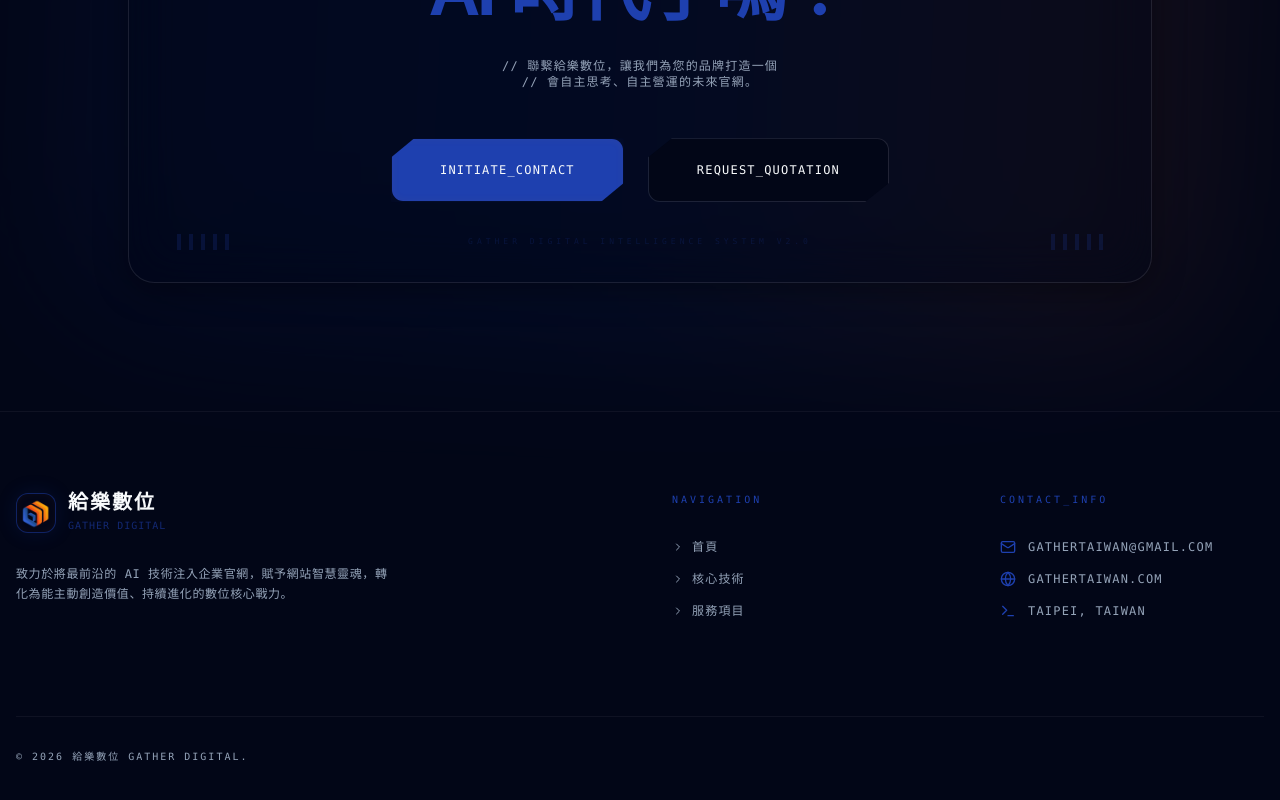
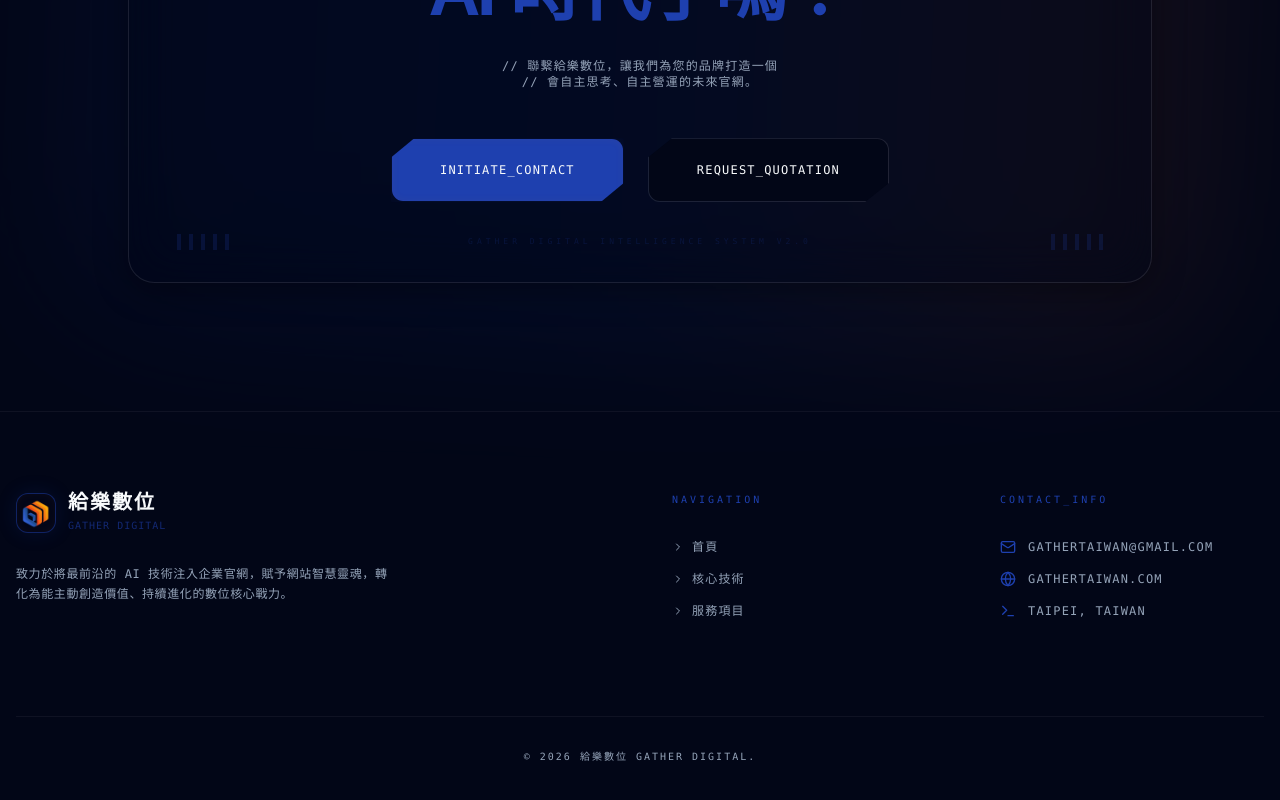
Before and after one commit to Gathertaiwan-Group/gather-next, a React (Vite) app: page / in a window 1280 px wide. Shown: the part 2715-3515 px from the top of the page. Built offline with nearby package versions, Linux system fonts and the light colour scheme.

Commit message:
chore(footer): remove System_Status indicator and center copyright

```diff
--- a/src/App.tsx
+++ b/src/App.tsx
@@ -525,7 +525,7 @@ const Footer = () => {
             </ul>
           </div>
         </div>
-        <div className="pt-8 border-t border-white/5 flex flex-col md:flex-row justify-between items-center gap-6 text-[10px] font-mono uppercase tracking-[0.2em] text-muted-foreground">
+        <div className="pt-8 border-t border-white/5 flex justify-center items-center text-[10px] font-mono uppercase tracking-[0.2em] text-muted-foreground">
           <p>© 2026 給樂數位 Gather Digital.</p>
         </div>
       </div>
```
